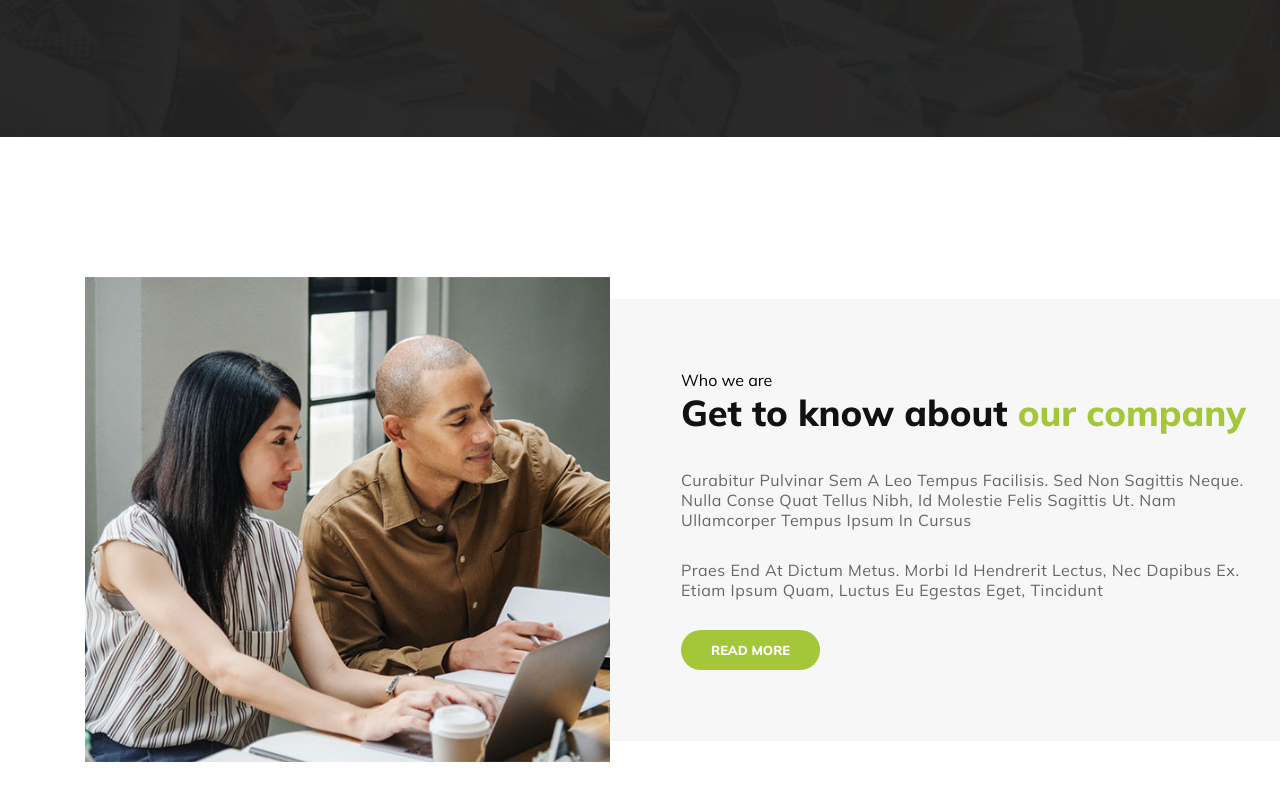
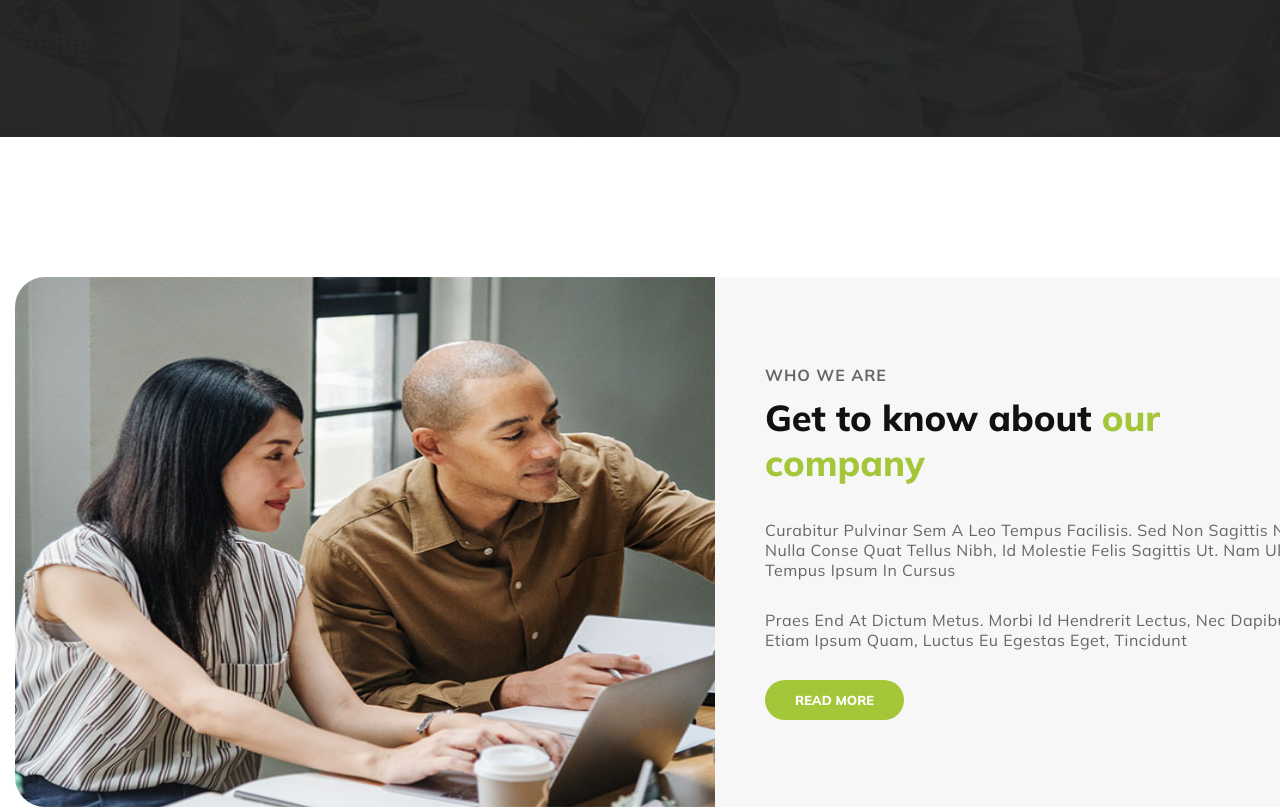
Before and after one commit to ShimaaAshraf2004/Business-project, a plain HTML site: page index.html in a window 1280 px wide. Shown: the part 2341-3152 px from the top of the page. Drawn offline with Linux system fonts and the light colour scheme.

Commit message:
update index.html and style.css

```diff
--- a/index.html
+++ b/index.html
@@ -154,15 +154,15 @@
       </section>
       <!-- end section fun facts  -->
       <!-- start section more info  -->
-      <section class="more-info">
-        <div class="container">
+      <section class="more-info container">
+        <article>
           <img src="images/more-info.jpg" alt="more-info" title="more-info" />
-          <article>
-            <span>Who we are</span>
-            <h2>
+          <div class="content">
+            <h2>Who we are</h2>
+            <h3>
               Get to know about
-              <span> our company </span>
-            </h2>
+              <span> our<br/> company </span>
+            </h3>
             <p>
               Curabitur pulvinar sem a leo tempus facilisis. Sed non sagittis
               neque. Nulla conse quat tellus nibh, id molestie felis sagittis
@@ -173,8 +173,8 @@
               ex. Etiam ipsum quam, luctus eu egestas eget, tincidunt
             </p>
             <a href="#">read more</a>
+          </div>
           </article>
-        </div>
       </section>
       <!-- end section more info  -->
       <!-- start About Us -->
--- a/style.css
+++ b/style.css
@@ -336,21 +336,25 @@ ul {
 .more-info {
   padding-block: 140px;
 }
-.more-info .container {
+.more-info article {
+  background-color: var(--background-sections);
   display: flex;
   justify-content: center;
   align-items: center;
   flex-wrap: wrap;
+  border-radius: 30px;
 }
 .more-info img {
-  max-width: 525px;
+  height: 530px;
+  flex-grow: 1;
+  border-radius: 30px 0 0 30px;
 }
-.more-info article {
-  background-color: var(--background-sections);
-  max-width: 735px;
-  padding: 71px;
+.more-info article .content {
+  max-width: 700px;
+  padding: 50px;
+  flex-grow: 1;
 }
-.more-info .right-content span {
+.more-info h2 {
   text-transform: uppercase;
   font-size: 16px;
   color: #666;
@@ -358,13 +362,13 @@ ul {
   margin-bottom: 10px;
   display: block;
 }
-.more-info article h2 {
+.more-info article h3 {
   color: #111;
   font-size: 36px;
   font-weight: 800;
   margin-bottom: 35px;
 }
-.more-info article h2 span {
+.more-info article h3 span {
   font-style: normal;
   color: var(--main-color);
 }
```
